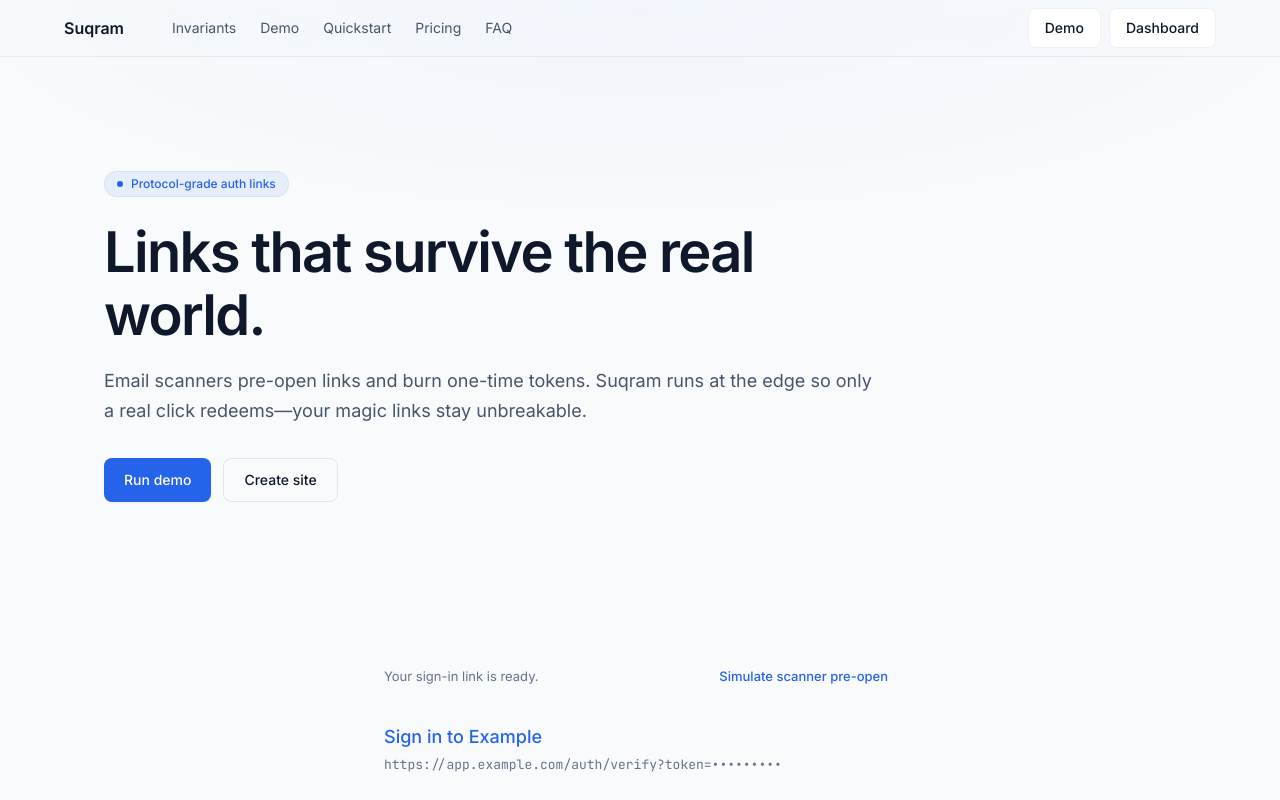
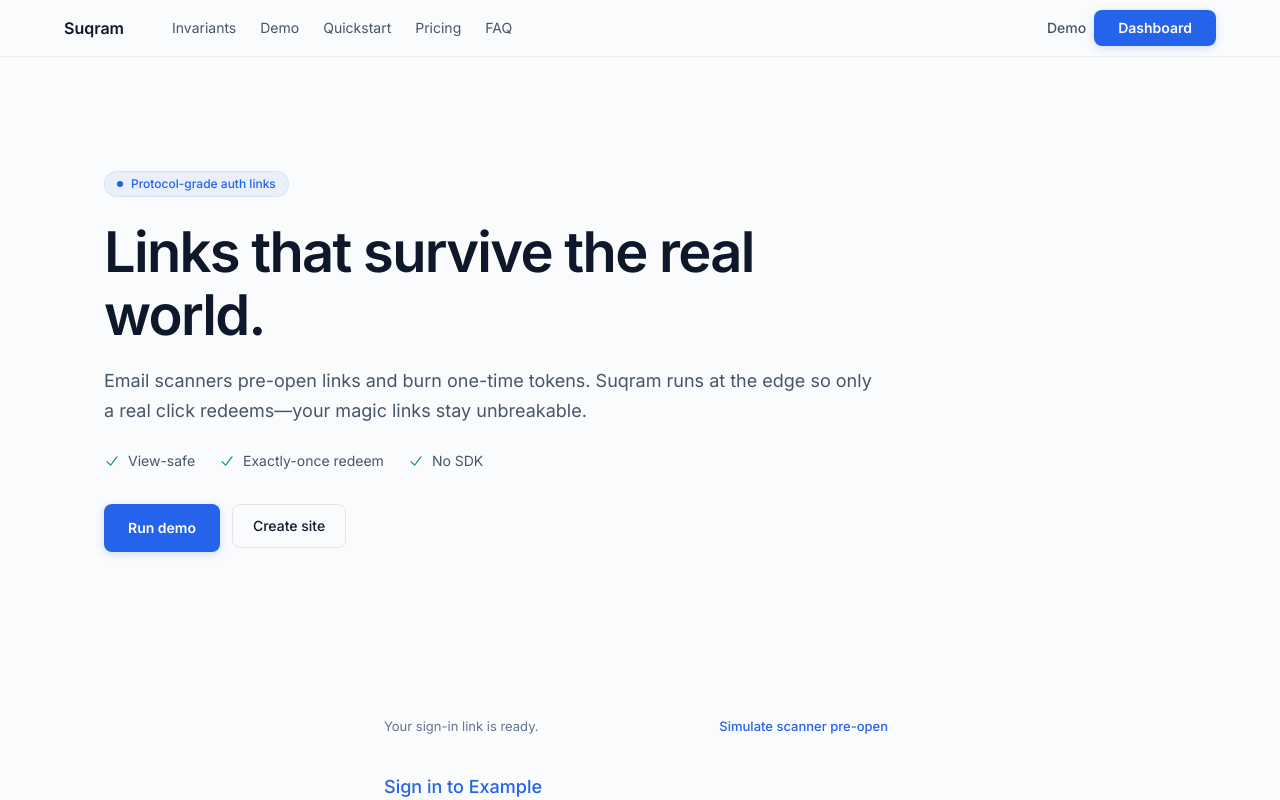
Before and after one commit to macuunamatata/Suqram, a Next.js app in the folder site/: page / in a window 1280 px wide. Shown: the top 800 px of the page. Built offline with nearby package versions, Linux system fonts and the light colour scheme.

Commit message:
Polish UI/UX to domained feel

```diff
--- a/site/app/globals.css
+++ b/site/app/globals.css
@@ -2,7 +2,7 @@
 @tailwind components;
 @tailwind utilities;
 
-/* Premium dev infra — Linear/Stripe polish. One background, clear type scale, premium surfaces. */
+/* LeadGrid-inspired: conversion-focused, clean hierarchy, soft section tints, benefit-led. */
 :root {
   /* Type scale */
   --text-xs: 0.75rem;
@@ -35,20 +35,21 @@
   --radius-lg: 10px;
   --radius-xl: 12px;
 
-  /* Shadow — one consistent token */
-  --shadow-surface: 0 1px 3px rgba(0, 0, 0, 0.05);
+  /* Shadow — soft, conversion-friendly */
+  --shadow-surface: 0 1px 3px rgba(0, 0, 0, 0.04);
+  --shadow-cta: 0 2px 8px rgba(37, 99, 235, 0.2);
 
-  /* Colors — near-black, no harsh black */
+  /* Colors — warm-neutral base, clear hierarchy */
   --text: #0f172a;
   --text-secondary: #475569;
   --muted: #64748b;
   --muted-strong: #475569;
 
-  /* Primary blue — not neon */
+  /* Primary — strong CTA blue */
   --primary: #2563eb;
   --primary-hover: #1d4ed8;
   --primary-muted: rgba(37, 99, 235, 0.08);
-  --primary-ring: rgba(37, 99, 235, 0.2);
+  --primary-ring: rgba(37, 99, 235, 0.25);
 
   /* Status — muted, consistent */
   --status-success: #0d9488;
@@ -58,11 +59,12 @@
   --status-warn: #b45309;
   --status-warn-muted: rgba(180, 83, 9, 0.08);
 
-  /* Surfaces — subtle tint, low-contrast border */
-  --bg: #f8fafc;
-  --bg-subtle: #f1f5f9;
+  /* Surfaces — soft tint, alternating section feel */
+  --bg: #fafbfc;
+  --bg-subtle: #f4f6f8;
+  --bg-section-alt: #f8fafc;
   --surface: #ffffff;
-  --surface-tint: #fafbfc;
+  --surface-tint: #fcfcfd;
   --surface-hover: #f8fafc;
   --border: rgba(0, 0, 0, 0.06);
   --border-strong: rgba(0, 0, 0, 0.09);
@@ -111,14 +113,17 @@
 body {
   color: var(--text);
   background: var(--bg);
-  background-image: radial-gradient(ellipse 100% 50% at 50% 0%, rgba(37, 99, 235, 0.03) 0%, transparent 55%);
-  background-attachment: fixed;
   min-height: 100vh;
   font-family: var(--font-sans);
   font-size: var(--text-base);
   line-height: 1.6;
   -webkit-font-smoothing: antialiased;
   text-rendering: optimizeLegibility;
+}
+
+/* Alternating section background — LeadGrid-style */
+.section-alt {
+  background: var(--bg-section-alt);
 }
 
 /* Type scale */
@@ -212,19 +217,19 @@
     box-shadow: var(--shadow-surface);
   }
 
-  /* Primary button — filled blue, soft shadow, hover lift, active press */
+  /* Primary CTA — conversion-focused, soft glow */
   .btn-hero,
   .btn-primary {
-    @apply inline-flex items-center justify-center font-medium;
-    height: 44px;
-    min-height: 44px;
-    padding: 0 1.25rem;
+    @apply inline-flex items-center justify-center font-semibold;
+    height: 48px;
+    min-height: 48px;
+    padding: 0 1.5rem;
     font-size: var(--text-sm);
     border-radius: var(--radius-md);
     background: var(--primary);
     color: var(--cta-text);
     border: none;
-    box-shadow: var(--shadow-surface);
+    box-shadow: var(--shadow-cta);
     transition: background-color var(--duration-ui) var(--ease-out),
       transform var(--duration-ui) var(--ease-out),
       box-shadow var(--duration-ui) var(--ease-out);
@@ -233,12 +238,12 @@
   .btn-primary:hover:not(:disabled) {
     background: var(--primary-hover);
     transform: translateY(-1px);
-    box-shadow: 0 2px 6px rgba(0, 0, 0, 0.08);
+    box-shadow: 0 4px 12px rgba(37, 99, 235, 0.25);
   }
   .btn-hero:active:not(:disabled),
   .btn-primary:active:not(:disabled) {
     transform: translateY(0);
-    box-shadow: var(--shadow-surface);
+    box-shadow: var(--shadow-cta);
   }
   .btn-hero:focus-visible,
   .btn-primary:focus-visible {
@@ -344,6 +349,26 @@
     height: 6px;
     border-radius: 50%;
     background: var(--primary);
+  }
+  /* Benefit list — checkmarks, conversion-style */
+  .benefit-list {
+    display: flex;
+    flex-wrap: wrap;
+    align-items: center;
+    gap: var(--space-4) var(--space-6);
+    font-size: var(--text-sm);
+    color: var(--text-secondary);
+  }
+  .benefit-item {
+    display: inline-flex;
+    align-items: center;
+    gap: var(--space-2);
+  }
+  .benefit-check {
+    width: 1rem;
+    height: 1rem;
+    flex-shrink: 0;
+    color: var(--status-success);
   }
   .pill {
     @apply inline-flex items-center rounded-full text-xs font-medium;
--- a/site/app/layout.tsx
+++ b/site/app/layout.tsx
@@ -69,10 +69,10 @@
               ))}
             </nav>
             <div className="flex items-center gap-2 shrink-0">
-              <a href="#demo" className="btn-nav-cta">
+              <a href="#demo" className="text-sm font-medium text-[var(--text-secondary)] hover:text-[var(--text)] transition-colors">
                 Demo
               </a>
-              <a href="/app" className="btn-nav-cta">
+              <a href="/app" className="btn-hero !h-9 !min-h-9 !py-0 !text-sm">
                 Dashboard
               </a>
             </div>
--- a/site/app/page.tsx
+++ b/site/app/page.tsx
@@ -1,6 +1,14 @@
 import type { Metadata } from "next";
 import Link from "next/link";
 import DemoBeforeAfter from "./components/DemoBeforeAfter";
+
+function BenefitCheck({ className, ...props }: React.SVGProps<SVGSVGElement>) {
+  return (
+    <svg className={className} viewBox="0 0 20 20" fill="currentColor" aria-hidden {...props}>
+      <path fillRule="evenodd" d="M16.704 4.153a.75.75 0 01.143 1.052l-8 10.5a.75.75 0 01-1.127.075l-4.5-4.5a.75.75 0 011.06-1.06l3.894 3.893 7.48-9.817a.75.75 0 011.05-.143z" clipRule="evenodd" />
+    </svg>
+  );
+}
 
 export const metadata: Metadata = {
   title: "Suqram — Unbreakable auth links",
@@ -62,7 +70,7 @@
 export default function HomePage() {
   return (
     <>
-      {/* Hero: concrete claim + proof widget */}
+      {/* Hero — value prop + benefit checkmarks + primary CTA */}
       <section className={`${SECTION_PY}`} id="hero">
         <div className={CONTAINER}>
           <div className="max-w-3xl">
@@ -76,6 +84,20 @@
             <p className="mt-5 body-hero text-[var(--text-secondary)] leading-relaxed">
               Email scanners pre-open links and burn one-time tokens. Suqram runs at the edge so only a real click redeems—your magic links stay unbreakable.
             </p>
+            <ul className="mt-6 benefit-list" aria-label="Key benefits">
+              <li className="benefit-item">
+                <BenefitCheck className="benefit-check" aria-hidden />
+                View-safe
+              </li>
+              <li className="benefit-item">
+                <BenefitCheck className="benefit-check" aria-hidden />
+                Exactly-once redeem
+              </li>
+              <li className="benefit-item">
+                <BenefitCheck className="benefit-check" aria-hidden />
+                No SDK
+              </li>
+            </ul>
             <div className="mt-8 flex flex-col sm:flex-row items-start gap-3">
               <Link href="#demo" className="btn-hero">
                 Run demo
@@ -110,7 +132,10 @@
                 key={title}
                 className="surface p-5"
               >
-                <h3 className="text-sm font-semibold text-[var(--text)] tracking-tight">{title}</h3>
+                <div className="flex items-center gap-2">
+                  <BenefitCheck className="w-4 h-4 shrink-0 text-[var(--status-success)]" aria-hidden />
+                  <h3 className="text-sm font-semibold text-[var(--text)] tracking-tight">{title}</h3>
+                </div>
                 <p className="mt-2.5 text-sm text-[var(--text-secondary)] leading-relaxed">
                   {body}
                 </p>
@@ -165,8 +190,8 @@
         </div>
       </section>
 
-      {/* Pricing — 3-col grid, subtle surface, Free emphasized */}
-      <section className={SECTION_PY} id="pricing" aria-label="Pricing">
+      {/* Pricing — alternating section, Free emphasized */}
+      <section className={`${SECTION_PY} section-alt`} id="pricing" aria-label="Pricing">
         <div className={CONTAINER}>
           <h2 className={SECTION_HEADING}>
             Start free. Scale when you need it.
@@ -214,8 +239,8 @@
         </div>
       </section>
 
-      {/* FAQ — dividers only, no cards */}
-      <section className={SECTION_PY} id="faq" aria-label="FAQ">
+      {/* FAQ — alternating section */}
+      <section className={`${SECTION_PY} section-alt`} id="faq" aria-label="FAQ">
         <div className={CONTAINER}>
           <h2 className={SECTION_HEADING}>
             FAQ
```
